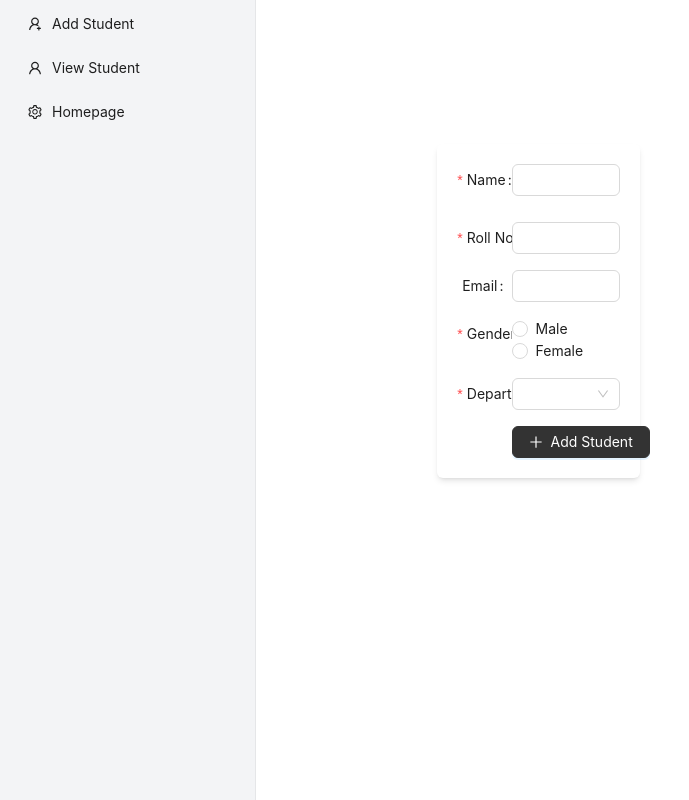
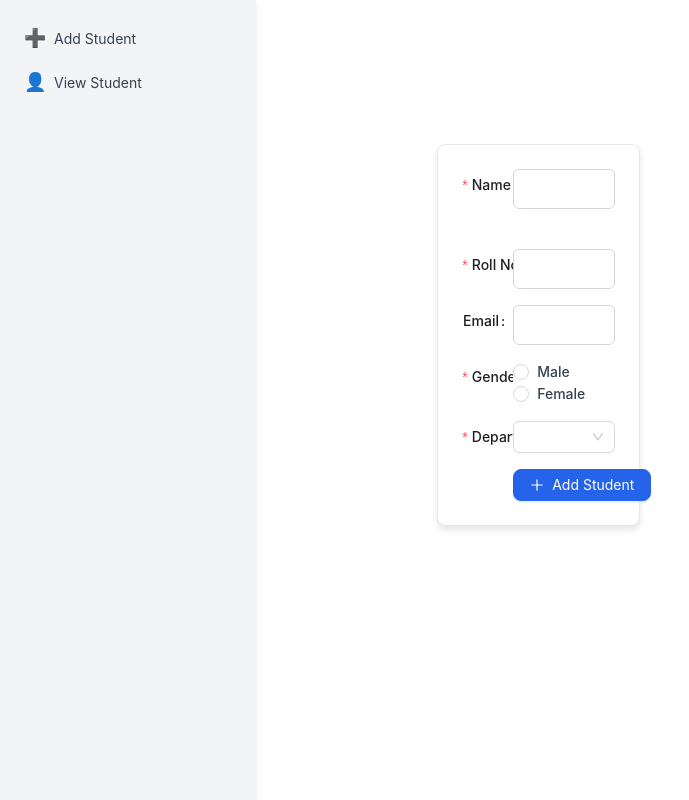
Before and after one commit to Vmkmanoj/Student_management, a Next.js app: page / in a window 1280 px wide. Shown: the whole page, without its empty margins (0-689 px from the left). Built offline with nearby package versions, Linux system fonts and the light colour scheme.

Commit message:
res added

```diff
--- a/app/Navbar/page.js
+++ b/app/Navbar/page.js
@@ -1,47 +1,58 @@
-import React from 'react';
-import { Col, Flex, Menu } from 'antd';
-import { UserOutlined, SettingOutlined, UserAddOutlined } from '@ant-design/icons';
+"use client"
+
+import React, { useState } from 'react';
+import { MenuOutlined } from '@ant-design/icons';
 import Link from 'next/link';
 
-const { SubMenu } = Menu;
+const Navbar = () => {
+  const [isMenuOpen, setIsMenuOpen] = useState(false);
 
-const items = [
-  {
-    label: (
-      <Link href="/" legacyBehavior>
-        <a>Add Student</a>
-      </Link>
-    ),
-    key: 'Add Student',
-    icon: <UserAddOutlined />,
-  },
-  {
-    label: (
-      <Link href="/ViewStudent" legacyBehavior>
-        <a>View Student</a>
-      </Link>
-    ),
-    key: 'about',
-    icon: <UserOutlined />,
-  },
-  {
-    label: (
-      <Link href="/Homepage" legacyBehavior>
-        <a>Homepage</a>
-      </Link>
-    ),
-    key: 'settings',
-    icon: <SettingOutlined />,
-  },
-];
+  const toggleMenu = () => {
+    setIsMenuOpen(!isMenuOpen);
+  };
 
-const Navbar = () => {
   return (
-    <Menu
-      mode="inline"
-      items={items}
-      className="fixed left-0 top-0 h-screen w-64 bg-gray-100 shadow-md"
-    />
+    <div>
+      {/* Hamburger Button */}
+      <button
+        className="md:hidden fixed top-4 left-4 z-20 p-2 bg-gray-100 rounded-full shadow-lg focus:outline-none"
+        onClick={toggleMenu}
+      >
+        <MenuOutlined className="text-xl text-gray-700" />
+      </button>
+
+      {/* Sidebar Menu */}
+      <div
+        className={`fixed top-0 left-0 h-screen w-64 bg-gray-100 shadow-md transform ${
+          isMenuOpen ? 'translate-x-0' : '-translate-x-full'
+        } transition-transform duration-300 ease-in-out md:translate-x-0 z-10`}
+      >
+        <ul className="flex flex-col space-y-4 p-6">
+          <li>
+            <Link href="/" legacyBehavior>
+              <a className="flex items-center text-gray-700 hover:text-blue-500 transition-colors">
+                <span className="mr-2 text-lg">➕</span> Add Student
+              </a>
+            </Link>
+          </li>
+          <li>
+            <Link href="/ViewStudent" legacyBehavior>
+              <a className="flex items-center text-gray-700 hover:text-blue-500 transition-colors">
+                <span className="mr-2 text-lg">👤</span> View Student
+              </a>
+            </Link>
+          </li>
+        </ul>
+      </div>
+
+      {/* Overlay for Mobile */}
+      {isMenuOpen && (
+        <div
+          className="fixed inset-0 bg-black bg-opacity-25 md:hidden z-5"
+          onClick={toggleMenu}
+        ></div>
+      )}
+    </div>
   );
 };
 
--- /dev/null
+++ b/app/css/Navbar.css
@@ -0,0 +1,22 @@
+/* Base styles */
+.fixed {
+    position: fixed;
+  }
+
+  .md\\:hidden {
+    display: none;
+  }
+
+  .md\\:translate-x-0 {
+    transform: translateX(0);
+  }
+
+  /* Apply media query for larger screens */
+  @media (min-width: 768px) {
+    .md\\:hidden {
+      display: none !important;
+    }
+    .md\\:translate-x-0 {
+      transform: none !important;
+    }
+  }
--- a/app/css/StudentFrom.css
+++ b/app/css/StudentFrom.css
@@ -1,19 +1,86 @@
-/* styles.css */
-.ant-form {
+/* General container styling */
+.student-form {
+    max-width: 600px;
+    margin: 0 auto; /* Center the form */
     background-color: #ffffff;
-    padding: 20px;
+    border: 1px solid #e5e7eb; /* Light border for better distinction */
+    border-radius: 8px;
+    padding: 24px;
+    box-shadow: 0 4px 6px rgba(0, 0, 0, 0.1); /* Soft shadow */
+    font-family: 'Inter', sans-serif; /* Clean modern font */
   }
 
-  .ant-form-item {
-    margin-bottom: 10px;
+  /* Form labels */
+  .ant-form-item-label > label {
+    font-weight: 500;
+    color: #4b5563; /* Dark gray for better readability */
   }
 
-  .ant-btn-primary {
-    background-color: #333;
-    border-color: #333;
+  /* Form inputs */
+  .ant-input {
+    border-radius: 6px;
+    border: 1px solid #d1d5db; /* Light border */
+    padding: 8px 12px;
   }
 
-  .ant-btn-primary:hover {
-    background-color: #444;
-    border-color: #444;
+  .ant-input:focus,
+  .ant-select-focused .ant-select-selector {
+    border-color: #2563eb; /* Blue border on focus */
+    box-shadow: 0 0 0 2px rgba(37, 99, 235, 0.2); /* Subtle focus shadow */
   }
+
+  /* Radio button styling */
+  .ant-radio-wrapper {
+    margin-right: 16px;
+    font-weight: 500;
+    color: #374151;
+  }
+
+  /* Select styling */
+  .ant-select-selector {
+    border-radius: 6px;
+    padding: 8px 12px;
+    border: 1px solid #d1d5db;
+  }
+
+  /* Button styling */
+  .bg-blue-500 {
+    background-color: #2563eb; /* Vibrant blue */
+    border-color: #2563eb;
+  }
+
+  .bg-blue-500:hover {
+    background-color: #1d4ed8; /* Darker blue on hover */
+  }
+
+  .text-white {
+    color: #ffffff !important;
+  }
+
+  .rounded-md {
+    border-radius: 8px;
+  }
+
+  .px-4 {
+    padding-left: 16px;
+    padding-right: 16px;
+  }
+
+  .py-2 {
+    padding-top: 8px;
+    padding-bottom: 8px;
+  }
+
+  /* Form spacing */
+  .flex {
+    display: flex;
+    flex-wrap: wrap;
+  }
+
+  .flex-col {
+    flex-direction: column;
+  }
+
+  .space-y-4 > * + * {
+    margin-top: 16px;
+  }
```
Also changed, not shown: 1 other file (tests, documents, lock files or other folders).
